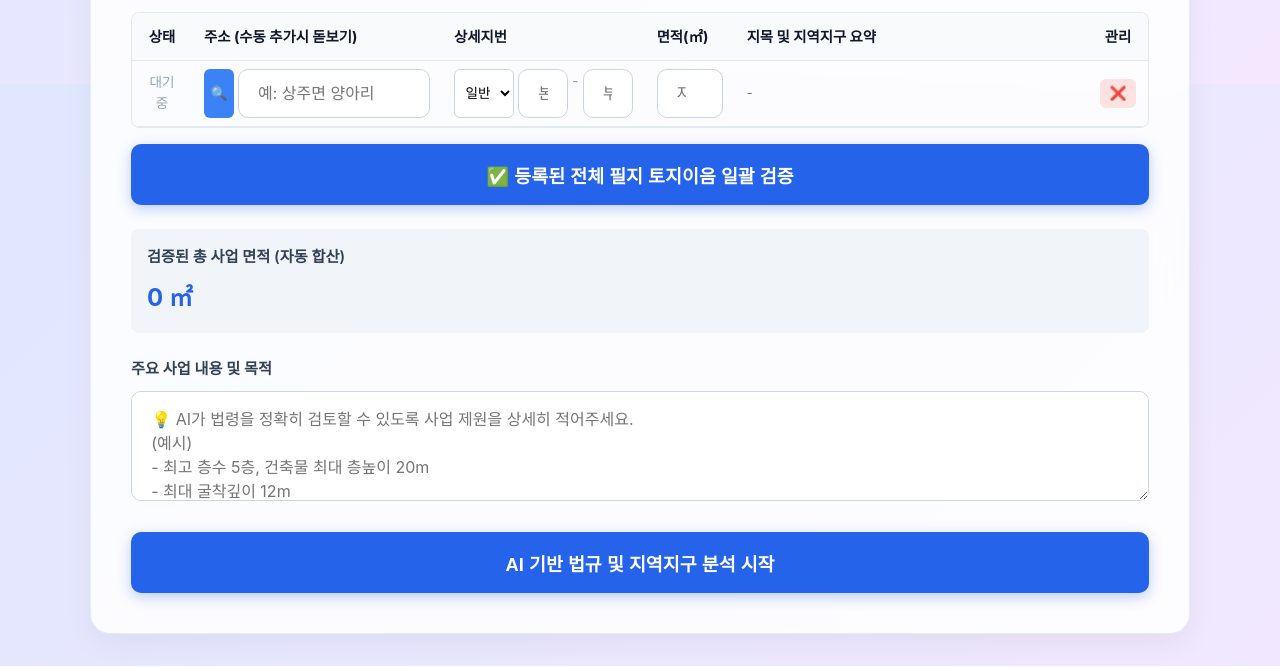
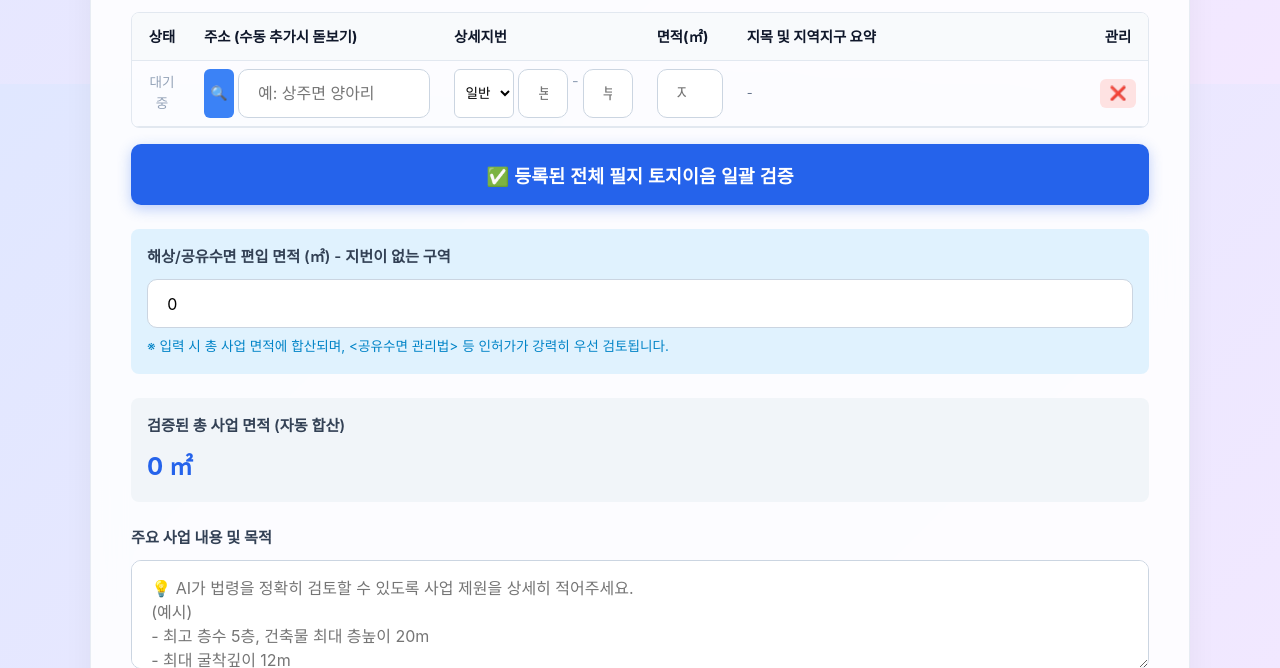
Before and after one commit to ksh8481-lgtm/law-assistant, a Flask app: page /law_review in a window 1280 px wide. Shown: the part 716-1384 px from the top of the page. Run offline with Flask 3, Linux system fonts and the light colour scheme; some libraries are stand-ins or nearby versions; some web fonts are replaced.

Commit message:
feat: 법규 검토에 지번 없는 공유수면(해상 공사) 면적 연동 기능 추가

```diff
--- a/app.py
+++ b/app.py
@@ -432,11 +432,12 @@ def run_analysis(job_id, data):
         budget_prov = data.get('budgetProvincial', 0)
         budget_mun = data.get('budgetMunicipal', 0)
         total_area = data.get('totalArea', 0)
+        public_water_area = data.get('publicWaterArea', 0)
         description = data.get('description', '설명 없음')
         parcels = data.get('parcels', [])
 
-        if not parcels:
-            raise Exception("검증된 편입 필지가 없습니다.")
+        if not parcels and public_water_area <= 0:
+            raise Exception("검증된 편입 필지 또는 공유수면 면적이 없습니다.")
 
         parcel_str_list = []
         all_zonings = set()
@@ -446,7 +447,21 @@ def run_analysis(job_id, data):
                 all_zonings.add(z)
 
         parcel_str = "\n".join(parcel_str_list)
+        if not parcel_str:
+            parcel_str = "지번이 부여된 육상 필지 편입 없음"
+
         zoning_context = ", ".join(list(all_zonings))
+
+        public_water_instruction = ""
+        if public_water_area > 0:
+            public_water_instruction = f"""
+        [특수 조건: 해상 및 공유수면 공사]
+        본 사업 구역에는 지번이 존재하지 않는 바다/하천 등 **공유수면 면적 {public_water_area}㎡**가 포함되어 있습니다.
+        따라서 토지이음 규제 내역에 나타나지 않더라도, 해상 공사 및 공유수면 점용과 관련된 다음 법률 및 절차를 반드시 최우선으로 검토하고 각 단계(Phase)에 포함하십시오:
+        - 「공유수면 관리 및 매립에 관한 법률」 (점용·사용 허가, 실시계획 승인)
+        - 「해양환경관리법」 (해역이용협의 등)
+        - 「해양조사와 해양정보 활용에 관한 법률」 등 해상 인허가 관련 필수 법령
+"""
 
         law_context = fetch_law_data(LAW_KEY, "국토의 계획 및 이용에 관한 법률")
         # 모든 DB 변수 추출
@@ -513,6 +528,7 @@ def run_analysis(job_id, data):
 
         [편입 필지 및 지역지구 현황] (매우 중요)
         {parcel_str}
+        {public_water_instruction}
 
         ※ 핵심 검토 요건: 이 사업은 [{zoning_context}] 구역을 포함하고 있습니다. 이 용도지역에 따른 행위 제한 및 필수 인허가를 반드시 찾아내어 적으세요.
         {scale_permits_str}
--- a/static/script.js
+++ b/static/script.js
@@ -397,8 +397,17 @@ document.addEventListener('DOMContentLoaded', () => {
 
     addParcelRow();
 
+    const publicWaterInput = document.getElementById('publicWaterArea');
+    if (publicWaterInput) {
+        publicWaterInput.addEventListener('input', updateTotalArea);
+    }
+
     function updateTotalArea() {
-        totalAreaSpan.textContent = totalVerifiedArea.toLocaleString();
+        const pubArea = parseFloat(publicWaterInput ? publicWaterInput.value : 0) || 0;
+        const finalArea = totalVerifiedArea + pubArea;
+        if (totalAreaSpan) {
+            totalAreaSpan.textContent = finalArea.toLocaleString();
+        }
     }
 
     if (form) {
@@ -427,8 +436,10 @@ document.addEventListener('DOMContentLoaded', () => {
                 }
             });
 
-            if (parcels.length === 0) {
-                alert("검증이 완료된 편입 필지가 하나 이상 있어야 합니다.");
+            const pubArea = parseFloat(publicWaterInput ? publicWaterInput.value : 0) || 0;
+
+            if (parcels.length === 0 && pubArea <= 0) {
+                alert("검증이 완료된 편입 필지 또는 공유수면 면적이 하나 이상 있어야 합니다.");
                 return;
             }
 
@@ -442,7 +453,8 @@ document.addEventListener('DOMContentLoaded', () => {
                 budgetNational: parseFloat(document.getElementById('budgetNational').value) || 0,
                 budgetProvincial: parseFloat(document.getElementById('budgetProvincial').value) || 0,
                 budgetMunicipal: parseFloat(document.getElementById('budgetMunicipal').value) || 0,
-                totalArea: totalVerifiedArea,
+                totalArea: totalVerifiedArea + pubArea,
+                publicWaterArea: pubArea,
                 description: document.getElementById('description').value,
                 parcels: parcels
             };
--- a/templates/law_review.html
+++ b/templates/law_review.html
@@ -98,6 +98,12 @@
                         </button>
                     </div>
 
+                    <div class="form-group" style="padding: 1rem; background: #e0f2fe; border-radius: 8px;">
+                        <label for="publicWaterArea">해상/공유수면 편입 면적 (㎡) - 지번이 없는 구역</label>
+                        <input type="number" id="publicWaterArea" placeholder="0" min="0" value="0">
+                        <p style="font-size: 0.85rem; color: #0284c7; margin-top: 0.5rem;">※ 입력 시 총 사업 면적에 합산되며, <공유수면 관리법> 등 인허가가 강력히 우선 검토됩니다.</p>
+                    </div>
+
                     <div class="form-group" style="background: #f1f5f9; padding: 1rem; border-radius: 8px;">
                         <label>검증된 총 사업 면적 (자동 합산)</label>
                         <div style="font-size: 1.5rem; font-weight: 700; color: #2563eb;">
```
